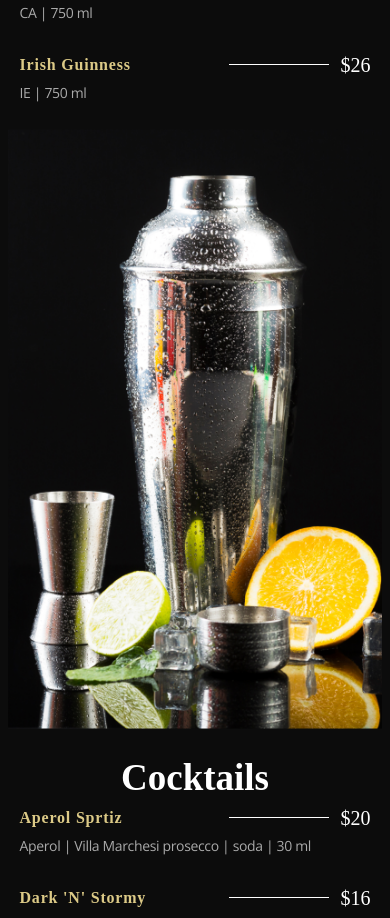
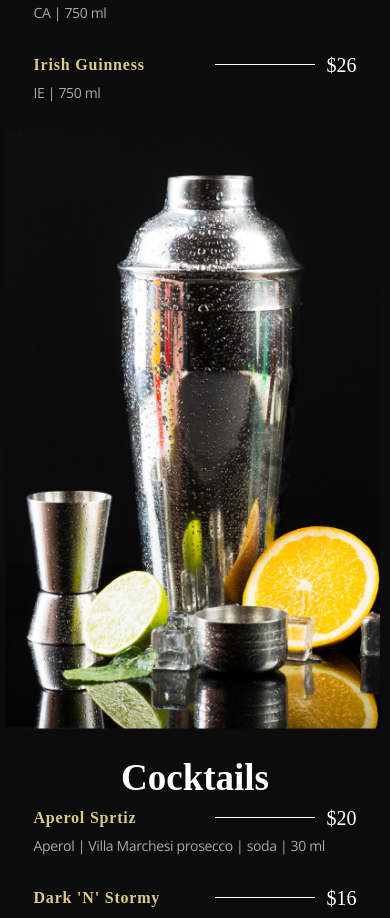
Before and after one commit to Yanmife123/Restaurant_JSM, a React (Vite) app: page / in a window 390 px wide. Shown: the part 2680-3598 px from the top of the page. Built offline with nearby package versions, Linux system fonts and the light colour scheme; a web font is replaced by a local one.

Commit message:
Made some cahnges in the menu section for phone version

```diff
--- a/src/components/Menu.jsx
+++ b/src/components/Menu.jsx
@@ -20,7 +20,7 @@ const Menu = () => {
             <h3 className="text-white font-semibold font-base leading-[50px] text-[37px] text-center">
               Wine & Beer
             </h3>
-            <div className="flex flex-col gap-[25px] lg:w-full w-[90%] max-w-[400px]">
+            <div className="flex flex-col gap-[25px] lg:w-full w-[85%] max-w-[400px]">
               {data.wines.map((wine) => (
                 <MenuData key={wine.title} {...wine} />
               ))}
@@ -30,14 +30,14 @@ const Menu = () => {
             <img
               src={images.menu}
               alt="Menu"
-              className="lg:h-[100%] lg:w-[90%] h-[600px] w-[400px] object-contain"
+              className="lg:h-[100%] lg:w-[90%] h-[600px] w-[380px] object-contain object-left"
             />
           </div>
           <div className="flex-1 flex flex-col items-center justify-center">
             <h3 className="text-white font-semibold font-base leading-[50px] text-[37px] text-center lg:mt-0 mt-5">
               Cocktails
             </h3>
-            <div className="flex flex-col gap-[25px] lg:w-full w-[90%] max-w-[400px]">
+            <div className="flex flex-col gap-[25px] lg:w-full w-[85%] max-w-[400px]">
               {data.cocktails.map((cocktail) => (
                 <MenuData key={cocktail.title} {...cocktail} />
               ))}
```
